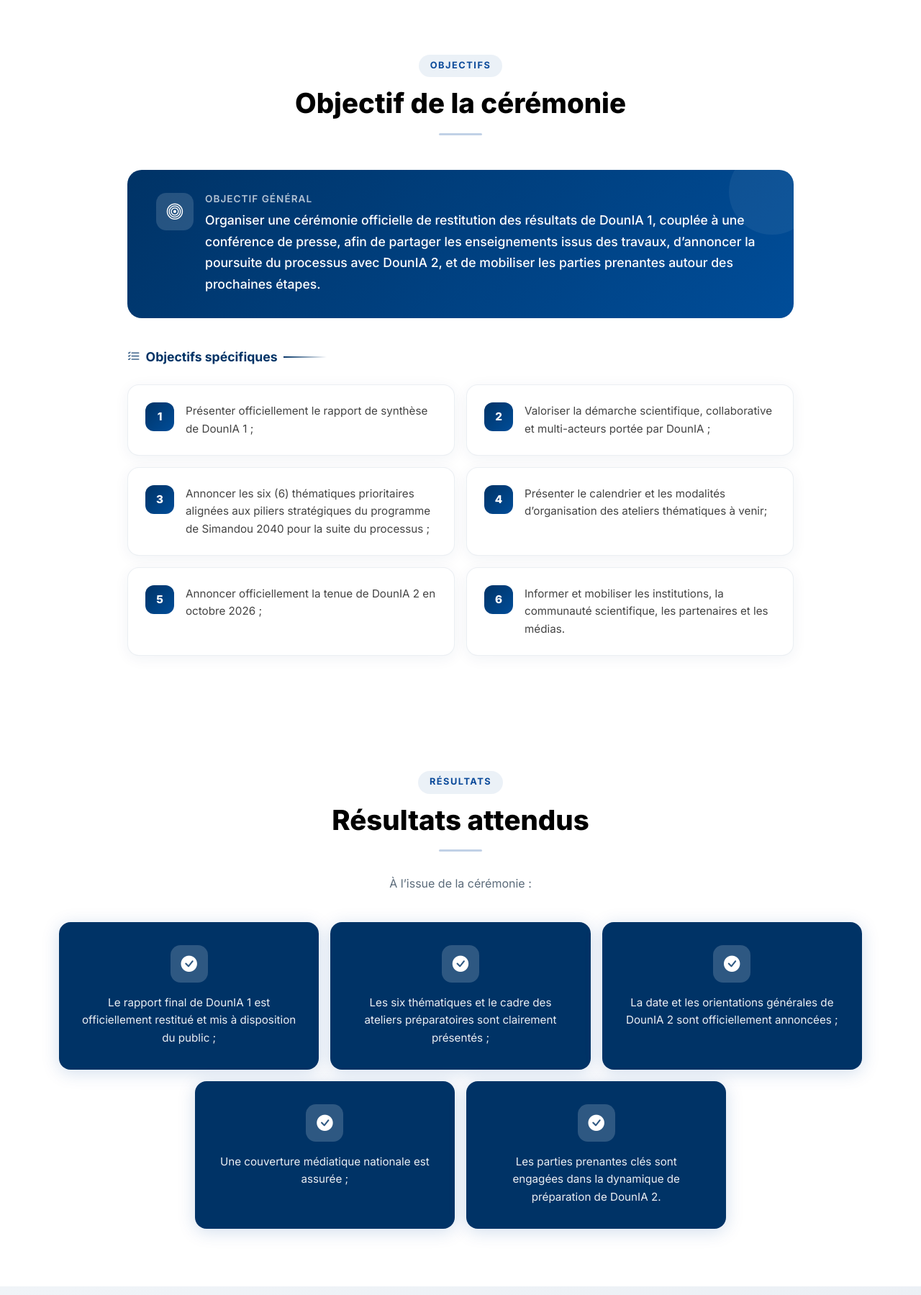
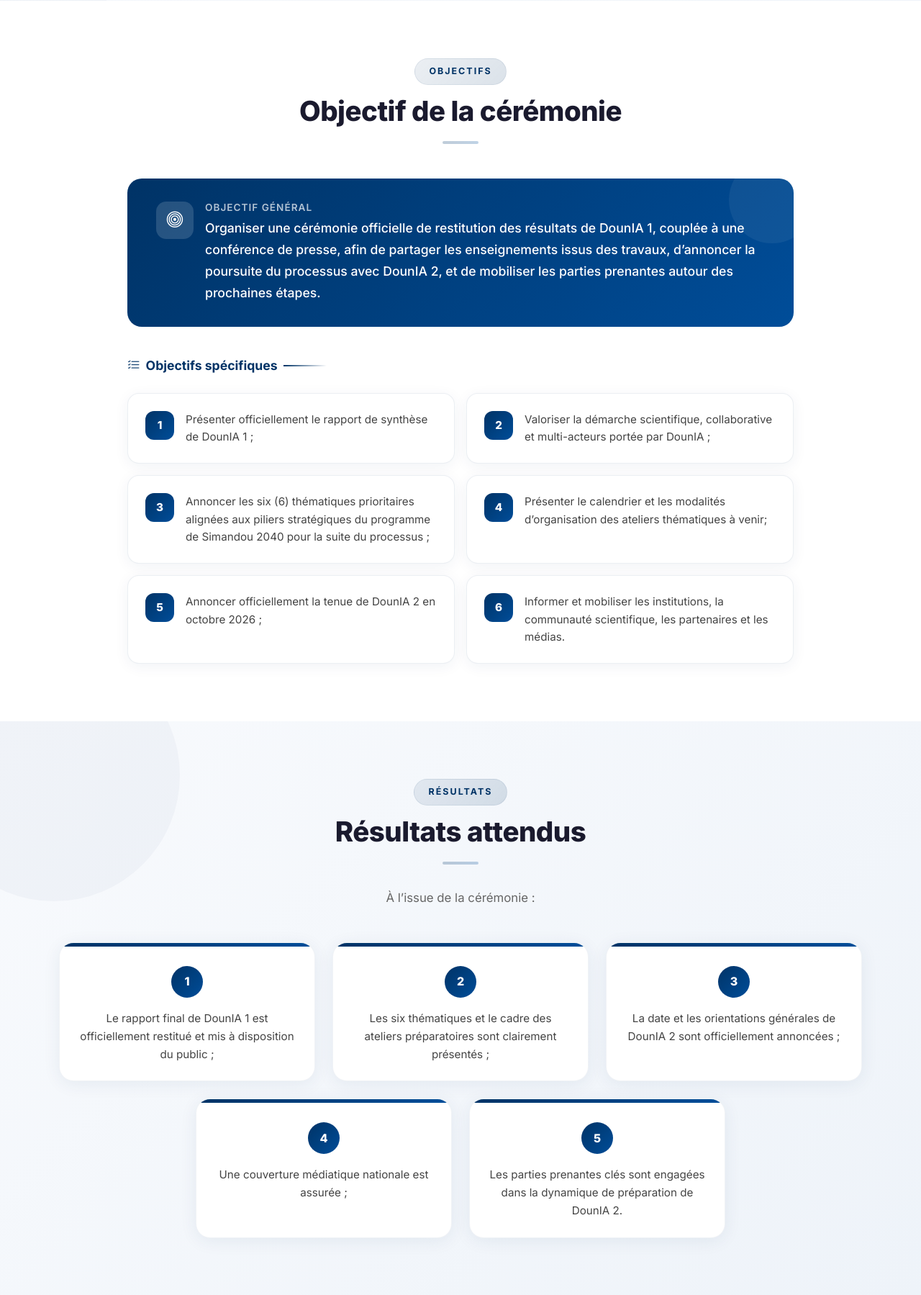
Before and after one commit to Bella5768/douniaguinee, a Django app: page /restitution/ in a window 1280 px wide. Shown: the part 1250-3049 px from the top of the page at 72% size. Run offline with Django 4.2, Linux system fonts and the light colour scheme; data comes from the database, SQL or seed files in the repository; data that the repository does not hold is empty.

Commit message:
Restitution: redesign resultats (cartes blanches numerotees), galerie (fond bleu CSIG), section badges gradient, dividers ameliores

```diff
--- a/templates/inscriptions/restitution.html
+++ b/templates/inscriptions/restitution.html
@@ -135,35 +135,53 @@
     .rest-section { padding: 5rem 0; }
     .rest-section.bg-alt { background: var(--light-bg); }
     .section-badge {
-        display: inline-block;
-        background: rgba(11,74,154,.08);
-        color: var(--primary);
+        display: inline-flex;
+        align-items: center;
+        gap: .4rem;
+        background: linear-gradient(135deg, rgba(0,51,102,.08), rgba(0,51,102,.14));
+        color: #003366;
         font-weight: 700;
-        font-size: .8rem;
+        font-size: .78rem;
         text-transform: uppercase;
-        letter-spacing: 1.5px;
-        padding: .35rem 1rem;
+        letter-spacing: 2px;
+        padding: .45rem 1.2rem;
         border-radius: 50px;
         margin-bottom: .75rem;
+        border: 1px solid rgba(0,51,102,.08);
     }
     .section-heading {
         font-size: clamp(1.6rem, 3.5vw, 2.4rem);
         font-weight: 800;
-        color: var(--text-dark);
+        color: #1a1a2e;
         margin-bottom: .5rem;
+        letter-spacing: -.5px;
     }
     .section-sub {
-        color: var(--text-muted);
+        color: #666;
         max-width: 640px;
         margin: 0 auto 2.5rem;
+        font-size: 1.05rem;
+        line-height: 1.7;
     }
     .section-divider-sm {
-        width: 60px;
-        height: 3px;
-        background: var(--primary);
+        width: 50px;
+        height: 4px;
+        background: linear-gradient(to right, #003366, #004d99);
         border: none;
         margin: 1rem auto 2rem;
-        border-radius: 2px;
+        border-radius: 4px;
+    }
+    .section-wave {
+        position: relative;
+        height: 60px;
+        overflow: hidden;
+        margin-top: -1px;
+    }
+    .section-wave svg {
+        position: absolute;
+        bottom: 0;
+        width: 100%;
+        height: 60px;
     }
 
     /* ===== STATS ===== */
@@ -422,40 +440,86 @@
         .contexte-card-header .ctx-icon { width: 44px; height: 44px; font-size: 1.2rem; }
     }
 
-    /* ===== RESULTAT CARDS GRADIENT ===== */
+    /* ===== RESULTAT CARDS ===== */
+    .resultats-section {
+        background: linear-gradient(135deg, #f8fafd 0%, #eef3f9 100%);
+        position: relative;
+        overflow: hidden;
+    }
+    .resultats-section::before {
+        content: '';
+        position: absolute;
+        top: -100px;
+        left: -100px;
+        width: 350px;
+        height: 350px;
+        border-radius: 50%;
+        background: rgba(0,51,102,.03);
+    }
     .result-card {
-        background: #003366;
-        border-radius: 16px;
-        box-shadow: 0 4px 24px rgba(11,74,154,.18);
-        padding: 2rem;
+        background: #fff;
+        border-radius: 20px;
+        box-shadow: 0 4px 24px rgba(0,51,102,.07);
+        padding: 0;
         margin-bottom: 0;
         height: 100%;
-        transition: transform .25s ease, box-shadow .25s ease;
-        border: none;
-        color: #fff;
+        transition: transform .3s ease, box-shadow .3s ease;
+        border: 1px solid rgba(0,51,102,.06);
+        overflow: hidden;
+        position: relative;
+        z-index: 1;
+    }
+    .result-card::before {
+        content: '';
+        position: absolute;
+        top: 0;
+        left: 0;
+        right: 0;
+        height: 5px;
+        background: linear-gradient(to right, #003366, #004d99);
+    }
+    .result-card:hover {
+        transform: translateY(-6px);
+        box-shadow: 0 14px 40px rgba(0,51,102,.15);
+    }
+    .result-card-body {
+        padding: 2rem 1.5rem 1.5rem;
         text-align: center;
     }
-    .result-card:hover {
-        transform: translateY(-5px);
-        box-shadow: 0 14px 40px rgba(11,74,154,.28);
+    .result-card .result-num {
+        width: 44px;
+        height: 44px;
+        border-radius: 50%;
+        background: linear-gradient(135deg, #003366, #004d99);
+        color: #fff;
+        display: flex;
+        align-items: center;
+        justify-content: center;
+        font-size: 1rem;
+        font-weight: 800;
+        margin: 0 auto 1rem;
     }
     .result-card .card-icon {
         width: 52px;
         height: 52px;
         border-radius: 14px;
-        background: rgba(255,255,255,.18);
+        background: rgba(0,51,102,.08);
         display: inline-flex;
         align-items: center;
         justify-content: center;
         font-size: 1.4rem;
-        color: #fff;
+        color: #003366;
         margin: 0 auto 1rem;
     }
     .result-card p {
-        color: rgba(255,255,255,.92);
-        line-height: 1.6;
+        color: #444;
+        line-height: 1.65;
         margin: 0;
         font-size: .95rem;
+    }
+    .result-card:hover .result-num {
+        transform: scale(1.1);
+        transition: transform .3s ease;
     }
 
     /* ===== OBJECTIFS SECTION ===== */
@@ -983,10 +1106,10 @@
 </section>
 
 <!-- ==================== RESULTATS ATTENDUS ==================== -->
-<section class="rest-section">
+<section class="rest-section resultats-section" id="resultats">
     <div class="container">
-        <div class="text-center">
-            <span class="section-badge">R&eacute;sultats</span>
+        <div class="text-center mb-5">
+            <span class="section-badge">Résultats</span>
             <h2 class="section-heading">{{ restitution.resultats_titre }}</h2>
             <hr class="section-divider-sm">
             {% if restitution.resultats_intro %}
@@ -994,12 +1117,14 @@
             {% endif %}
         </div>
         {% if restitution.resultats_attendus %}
-        <div class="row g-3 justify-content-center">
+        <div class="row g-4 justify-content-center">
             {% for point in restitution.resultats_attendus %}
             <div class="col-md-6 col-lg-4">
                 <div class="result-card fade-up">
-                    <div class="card-icon"><i class="bi bi-check-circle-fill"></i></div>
-                    <p>{{ point }}</p>
+                    <div class="result-card-body">
+                        <div class="result-num">{{ forloop.counter }}</div>
+                        <p>{{ point }}</p>
+                    </div>
                 </div>
             </div>
             {% endfor %}
```
Also changed, not shown: other parts of templates/inscriptions/restitution.html (+65 -6 lines).
